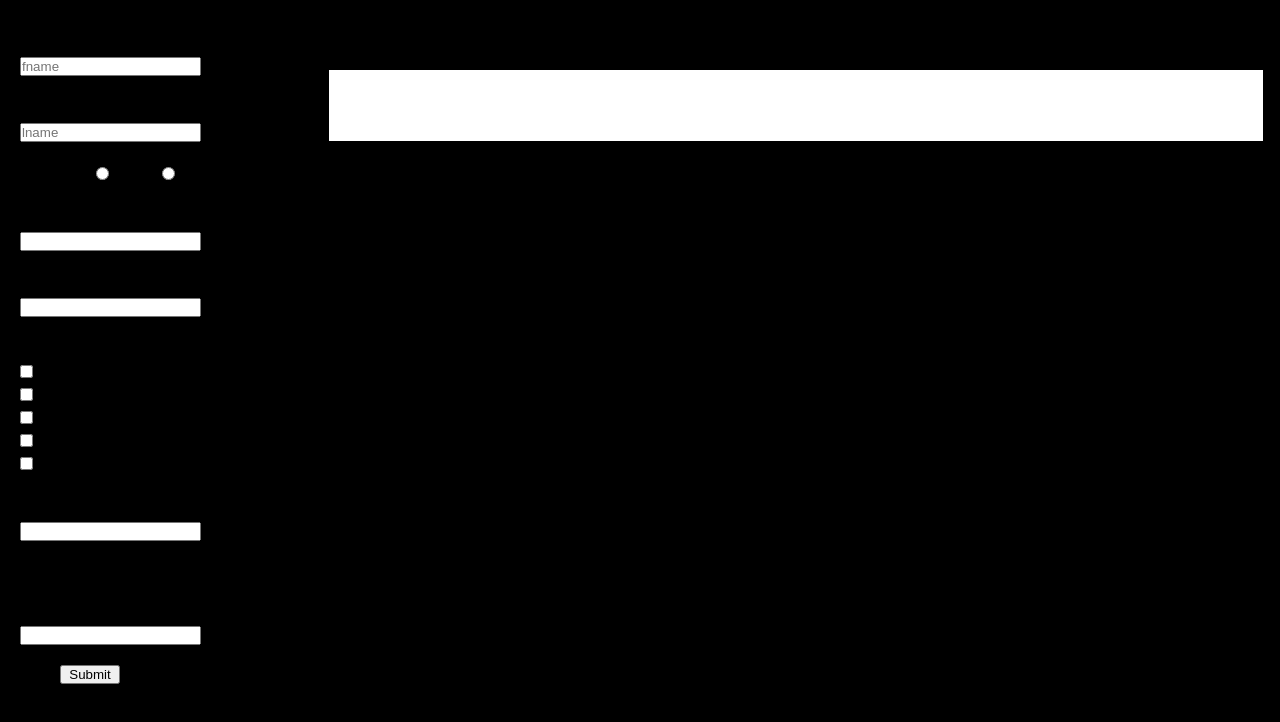
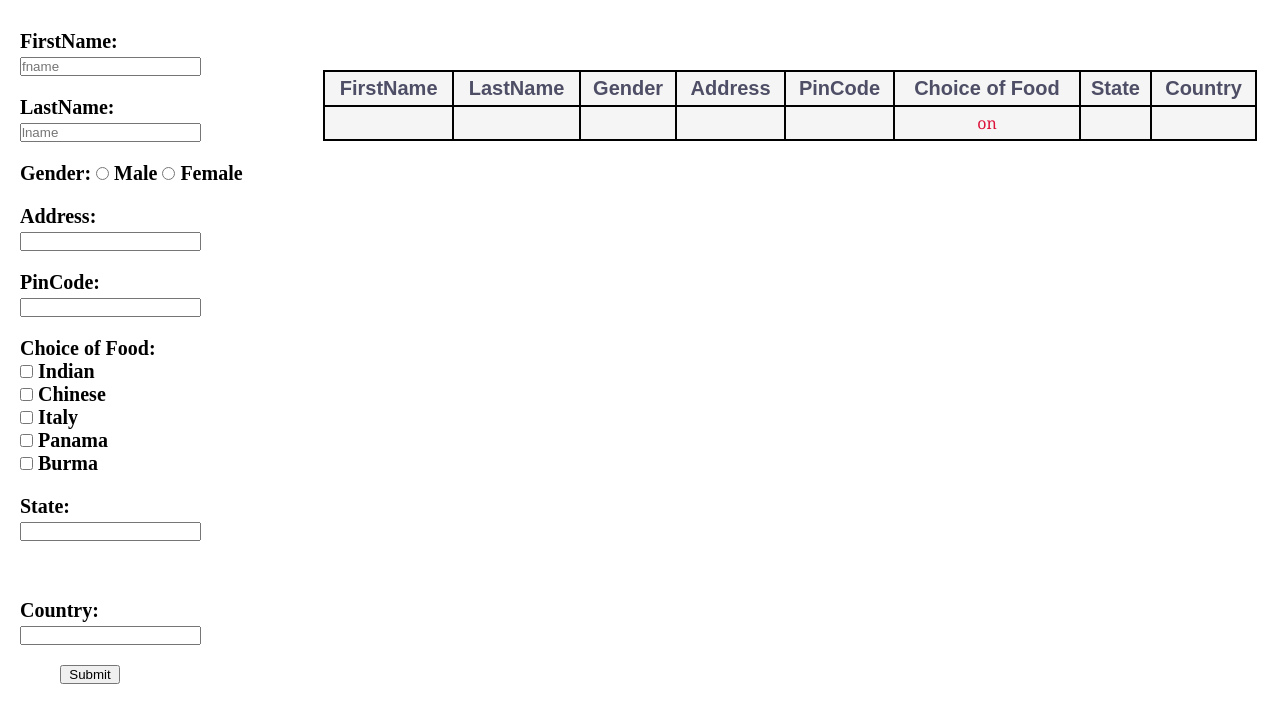
Before and after one commit to BHARATHKUMAR25081998/DAY-19--2, a plain HTML site: page index.html in a window 1280 px wide. Drawn offline with Linux system fonts and the light colour scheme.

Commit message:
Update index.css

```diff
--- a/index.css
+++ b/index.css
@@ -3,7 +3,7 @@
     padding:0px;
 }
 html{
-    background: radial-gradient(black,black,black);
+    background: gradient(lightgrey,white);
     text-align: left;
 }
 #nameDiv{
@@ -24,11 +24,11 @@ button{
 }
 
 .vl {
-    border-left: 0px solid white ;
+    border-left: 0px solid black ;
     height: 500px;
     position:absolute;
     left: 20%;
-    margin-left: 3px;
+    margin-left: -3px;
     top: 0;
   }
   table{
@@ -36,20 +36,20 @@ button{
       width:100%;
       margin:70px ;
       text-align:center;
-      background-color: white;
+      background-color: whitesmoke;
 
   }
   table,th,td{
-      border:2px solid white;
+      border:2px solid black;
       padding:5px;
   }
   th{
     font-size:20px;
     font-family: Arial, Helvetica, sans-serif;
-    color:white;
+    color:rgb(78, 78, 102);
   }
   td{
       font: size 15px;
-      color:white;
+      color:crimson;
       font-family: Georgia, 'Times New Roman', Times, serif;
   }
```
